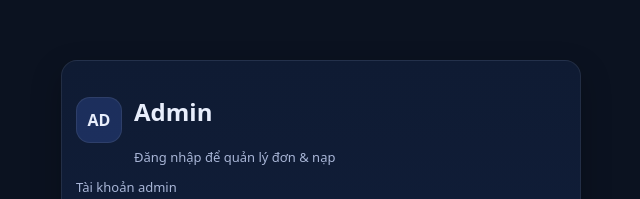
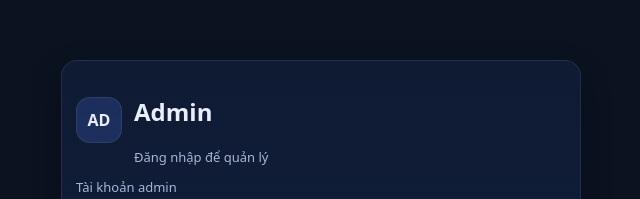
Before and after one commit to thanhnhan040108-creator/shop-gacon, a website: page public/admin.html in a window 1280 px wide. Shown: the part 163-362 px from the top of the page, 319-959 px from the left. Drawn offline with Linux system fonts and the light colour scheme.

Commit message:
Update admin.html

```diff
--- a/public/admin.html
+++ b/public/admin.html
@@ -12,7 +12,7 @@
       <div class="logo">AD</div>
       <div>
         <h2>Admin</h2>
-        <div class="muted">Đăng nhập để quản lý đơn & nạp</div>
+        <div class="muted">Đăng nhập để quản lý</div>
       </div>
     </div>
 
```
